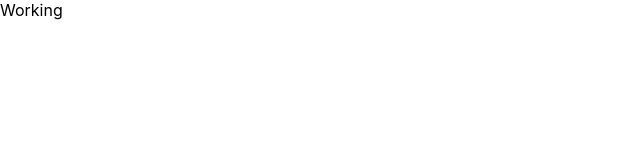
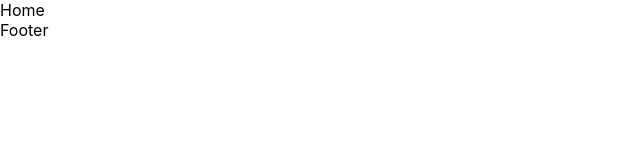
Before and after one commit to MizanurRahmann/Basha-Chai, a React (Create React App) app: page / in a window 1280 px wide. Shown: the top 160 px of the page, without its empty margins (0-640 px from the left). Built offline with nearby package versions, Linux system fonts and the light colour scheme.

Commit message:
ADD: browser router.

```diff
--- a/src/App.js
+++ b/src/App.js
@@ -1,9 +1,22 @@
 import React from 'react';
+import { BrowserRouter as Router, Route, Redirect } from 'react-router-dom';
+
+import Home from './components/Home/Home';
+import Main from './components/Main/Main';
+import SignIn from './components/Auth/SignIn';
+import SignUp from './components/Auth/SignUp';
+import Footer from './components/Footer/Footer';
 
 function App() {
   return (
     <div className="App">
-      Working
+      <Router>
+        <Route exact path='/' component={Home} />
+        <Route exact path='/items' component={Main} />
+        <Route exact path='/signIn' component={SignIn} />
+        <Route exact path='/signUp' component={SignUp} />
+      </Router>
+      <Footer />
     </div>
   );
 }
--- /dev/null
+++ b/src/components/Auth/SignIn.js
@@ -0,0 +1,11 @@
+import React from 'react'
+
+function SignIn() {
+    return (
+        <div>
+            SignIn
+        </div>
+    )
+}
+
+export default SignIn
--- /dev/null
+++ b/src/components/Auth/SignUp.js
@@ -0,0 +1,11 @@
+import React from 'react'
+
+function SignUp() {
+    return (
+        <div>
+            SignUp
+        </div>
+    )
+}
+
+export default SignUp
--- /dev/null
+++ b/src/components/Footer/Footer.js
@@ -0,0 +1,11 @@
+import React from 'react'
+
+function Footer() {
+    return (
+        <div>
+            Footer
+        </div>
+    )
+}
+
+export default Footer
--- /dev/null
+++ b/src/components/Home/Home.js
@@ -0,0 +1,11 @@
+import React from 'react'
+
+function Home() {
+    return (
+        <div>
+            Home
+        </div>
+    )
+}
+
+export default Home
--- /dev/null
+++ b/src/components/Main/Main.js
@@ -0,0 +1,11 @@
+import React from 'react'
+
+function Main() {
+    return (
+        <div>
+            Main
+        </div>
+    )
+}
+
+export default Main
```
Also changed, not shown: src/Styles/Auth.css (added), src/Styles/Footer.css (added), src/Styles/Home.css (added), src/Styles/Main.css (added), src/Styles/Navbar.css (added).
